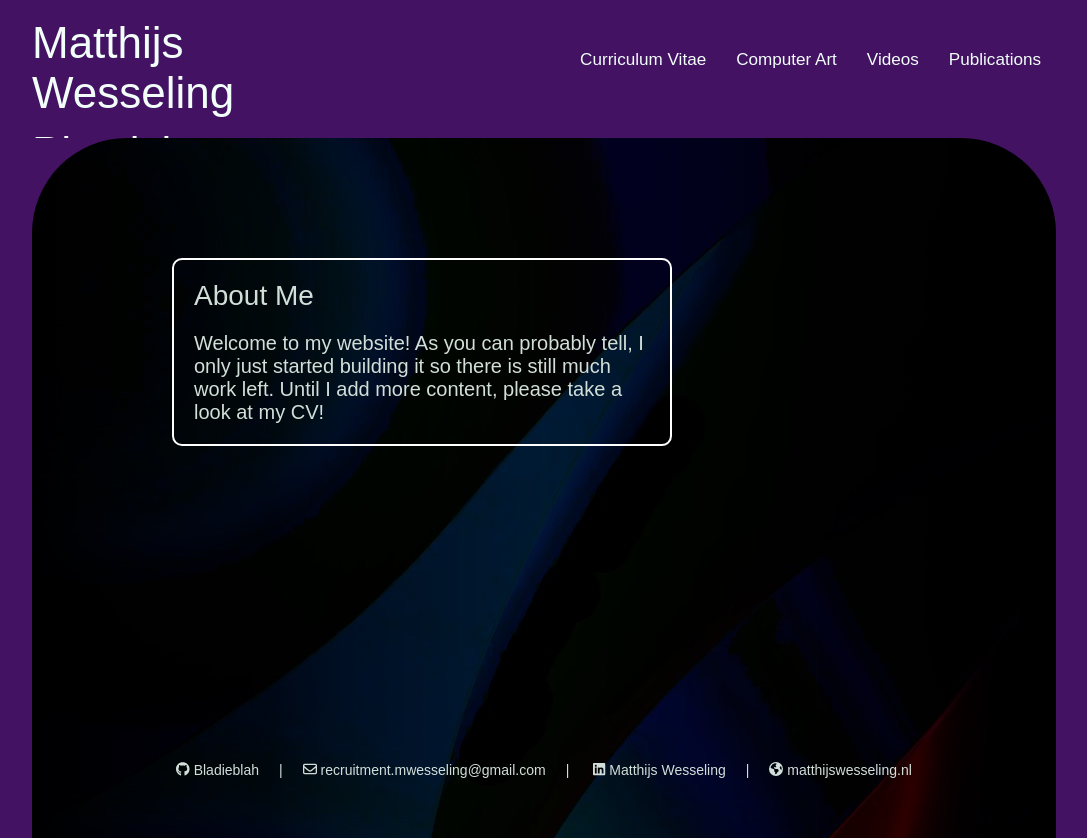
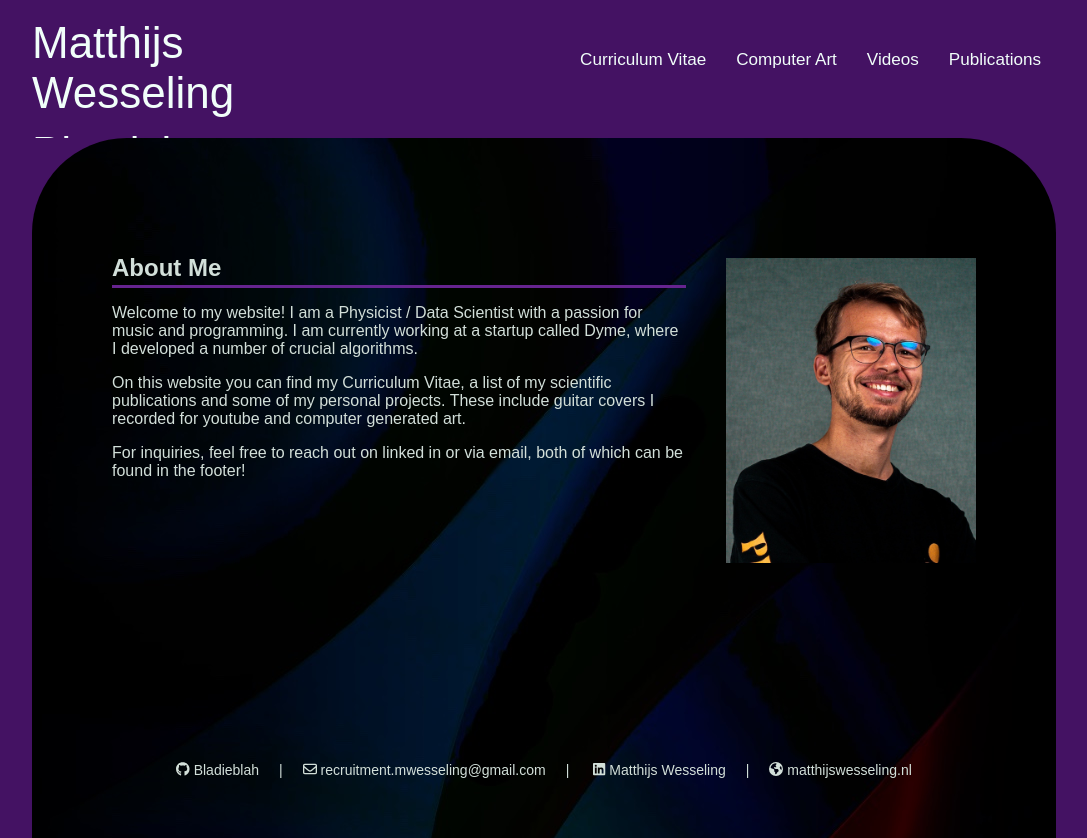
Before and after one commit to Bladieblah/Bladieblah.github.io, a Next.js app: page / in a window 1280 px wide. Shown: the whole page, without its empty margins (96-1183 px from the left). Built offline with nearby package versions, Linux system fonts and the light colour scheme; a web font is replaced by a local one.

Commit message:
Add content to homepage

```diff
--- a/src/pages/index.tsx
+++ b/src/pages/index.tsx
@@ -2,28 +2,22 @@ import styles from './styles/index.module.css'
 
 export default function Home() {
   return (
-    <>
-      {/* <div className={styles.imageWrapper}>
-        <img className={styles.image} src='/me.jpg' alt='idk'/>
-      </div> */}
-
-      <div style={{
-        border: '2px solid white',
-        borderRadius: '10px',
-        margin: '70px',
-        maxWidth: '500px',
-      }}>
-        <p style={{
-          fontSize: 28,
-          margin: '20px',
-        }}>About Me</p>
-        <p style= {{
-          margin: '20px',
-          fontSize: '20px',
-        }}>
-          Welcome to my website! As you can probably tell, I only just started building it so there is still much work left. Until I add more content, please take a look at my CV!
+    <div className={styles.content}>
+      <div className={styles.about}>
+        <h1>About Me</h1>
+        <p>
+          Welcome to my website! I am a Physicist / Data Scientist with a passion for music and programming. I am currently working at a startup called Dyme, where I developed a number of crucial algorithms.
+        </p>
+        <p>
+          On this website you can find my Curriculum Vitae, a list of my scientific publications and some of my personal projects. These include guitar covers I recorded for youtube and computer generated art.
+        </p>
+        <p>
+          For inquiries, feel free to reach out on linked in or via email, both of which can be found in the footer!
         </p>
       </div>
-    </>
+      <div className={styles.image}>
+        <img src='/me.jpg'/>
+      </div>
+    </div>
   )
 }
--- a/src/pages/styles/index.module.css
+++ b/src/pages/styles/index.module.css
@@ -1,15 +1,19 @@
-.imageWrapper {
-  width: 100%;
-  position: relative;
+.content {
+  margin-top: 50px;
+  display: flex;
+  flex-direction: row;
+  margin-inline: 10px;
+}
+
+.about {
+  flex: 100;
+}
+
+.image, .image img {
+  max-width: 250px;
 }
 
 .image {
-  position: absolute;
-  max-width: 30%;
-  max-height: 300px;
-  aspect-ratio: 300/367;
-  top: 70px;
-  left: 70px;
-  border: 2px solid white;
-  z-index: 1;
+  margin-top: 20px;
+  margin-left: 40px;
 }
```
